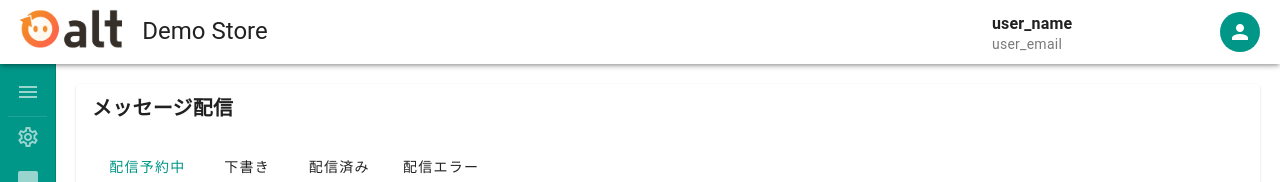
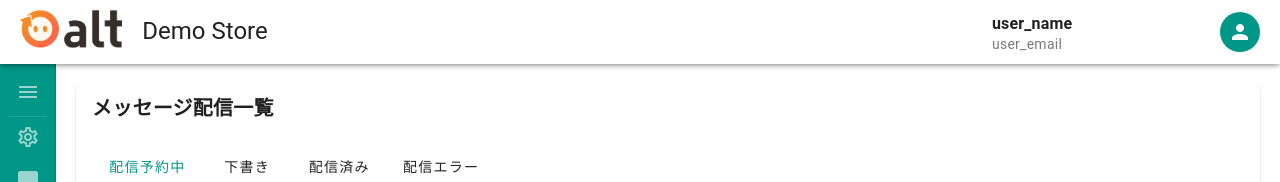
Before and after one commit to nakajima-sh-cnctor/vue3-all-for-one, a Vue app: page /admin/line/broadcast in a window 1280 px wide. Shown: the top 182 px of the page. Built offline with nearby package versions, Linux system fonts and the light colour scheme.

Commit message:
【LINE管理】微修正

```diff
--- a/src/views/LINE/AutoResponse/CreateView.vue
+++ b/src/views/LINE/AutoResponse/CreateView.vue
@@ -123,6 +123,7 @@ const addKeyword = () => {
           </v-radio-group>
         </template>
       </c-caption>
+      <!-- TODO：複数設定可能だが、他の機能との兼ね合いで今回は1件のみにしておく -->
       <c-caption caption="メッセージ設定">
         <c-textarea></c-textarea>
       </c-caption>
--- a/src/views/LINE/Broadcast/ListView.vue
+++ b/src/views/LINE/Broadcast/ListView.vue
@@ -14,7 +14,7 @@ const pageCount = computed(() => Math.ceil(useBroadcast().desserts.length / item
 </script>
 <template>
   <div>
-    <v-card-title class="font-weight-bold">メッセージ配信</v-card-title>
+    <v-card-title class="font-weight-bold">メッセージ配信一覧</v-card-title>
     <v-card-item>
       <v-tabs v-model="useBroadcast().tab" color="primary">
         <v-tab v-for="(item, index) in tabs" :key="index" :value="item.value">{{
```
